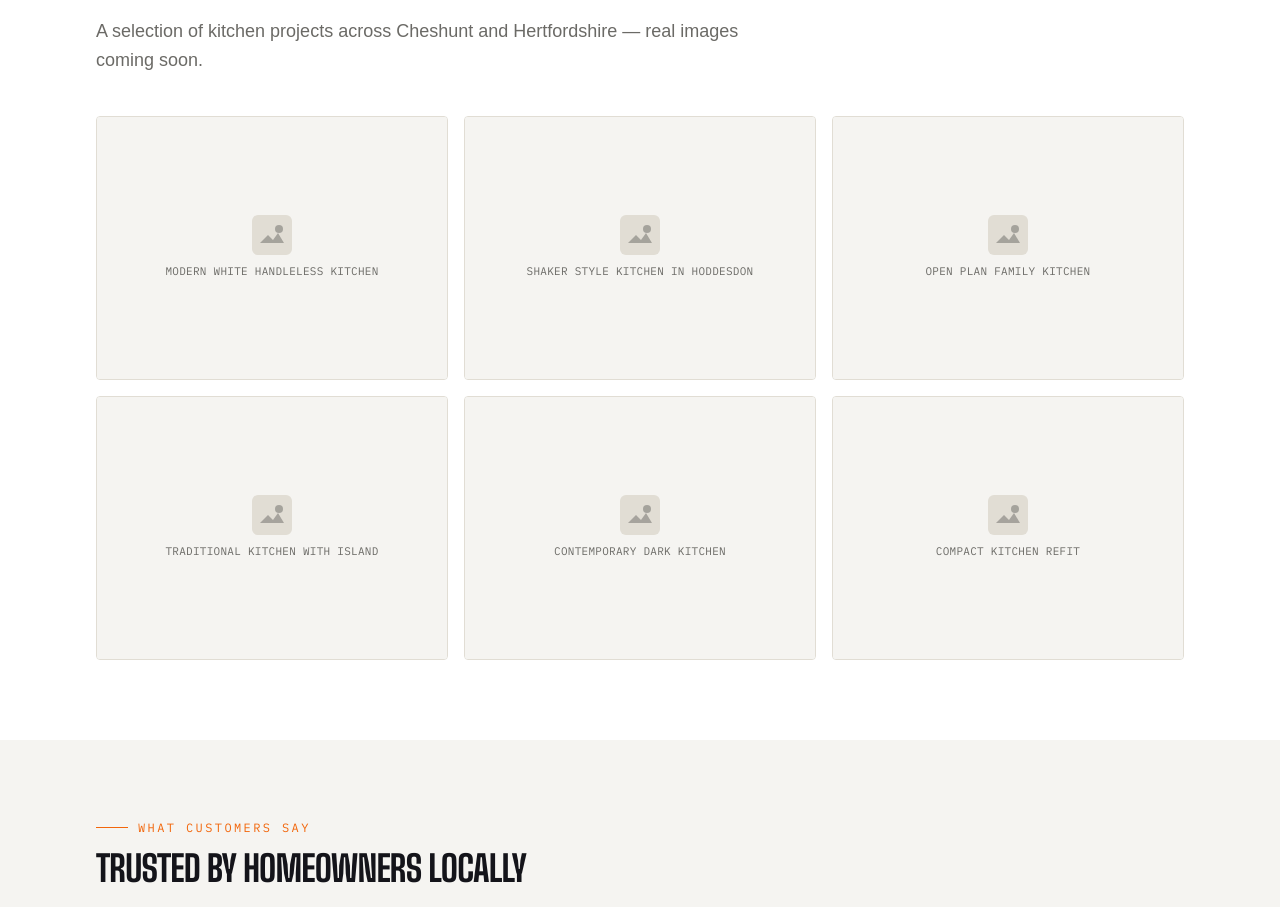
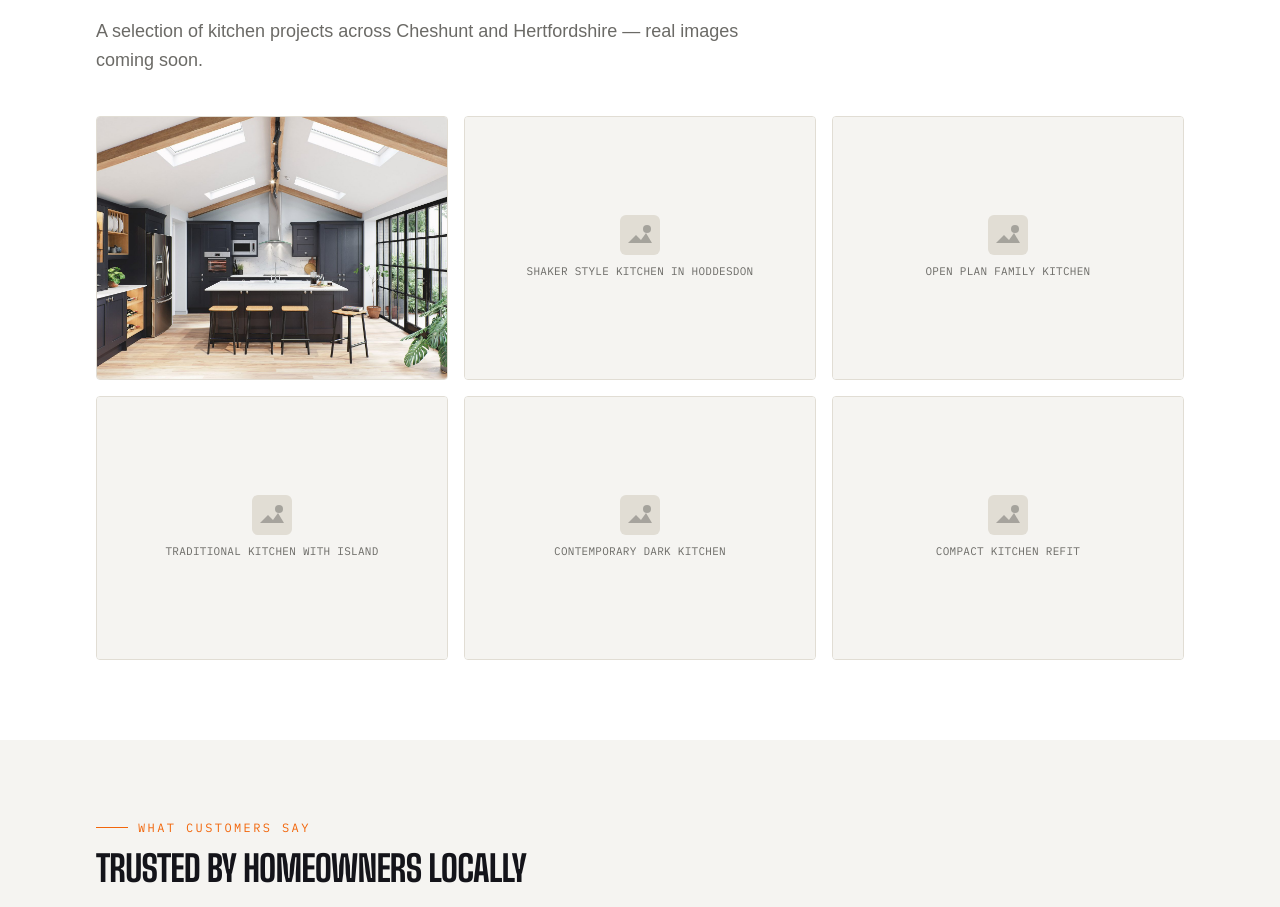
Before and after one commit to jasonkazakos-cpu/zebra-trades-website, a Next.js app: page /kitchen-design in a window 1280 px wide. Shown: the part 3550-4457 px from the top of the page. Built offline with nearby package versions, Linux system fonts and the light colour scheme; a web font is replaced by a local one.

Commit message:
Add real kitchen photo to Kitchen Design & Supply gallery

```diff
--- a/app/kitchen-design/page.tsx
+++ b/app/kitchen-design/page.tsx
@@ -147,7 +147,7 @@ const serviceOptions = [
 ];
 
 const galleryImages: GalleryImage[] = [
-  { src: "", alt: "Modern white handleless kitchen", caption: "Modern handleless kitchen — Cheshunt" },
+  { src: "/images/kitchen-design/cambridge-indigo-kitchen.jpg", alt: "Cambridge Indigo kitchen design", caption: "Cambridge Indigo Kitchen" },
   { src: "", alt: "Shaker style kitchen in Hoddesdon", caption: "Shaker style kitchen — Hoddesdon" },
   { src: "", alt: "Open plan family kitchen", caption: "Open plan family kitchen — Waltham Cross" },
   { src: "", alt: "Traditional kitchen with island", caption: "Traditional kitchen with island — Broxbourne" },
```
Also changed, not shown: Cambridge_Indigo_Main_web.jpg (deleted), public/images/kitchen-design/cambridge-indigo-kitchen.jpg (added).
